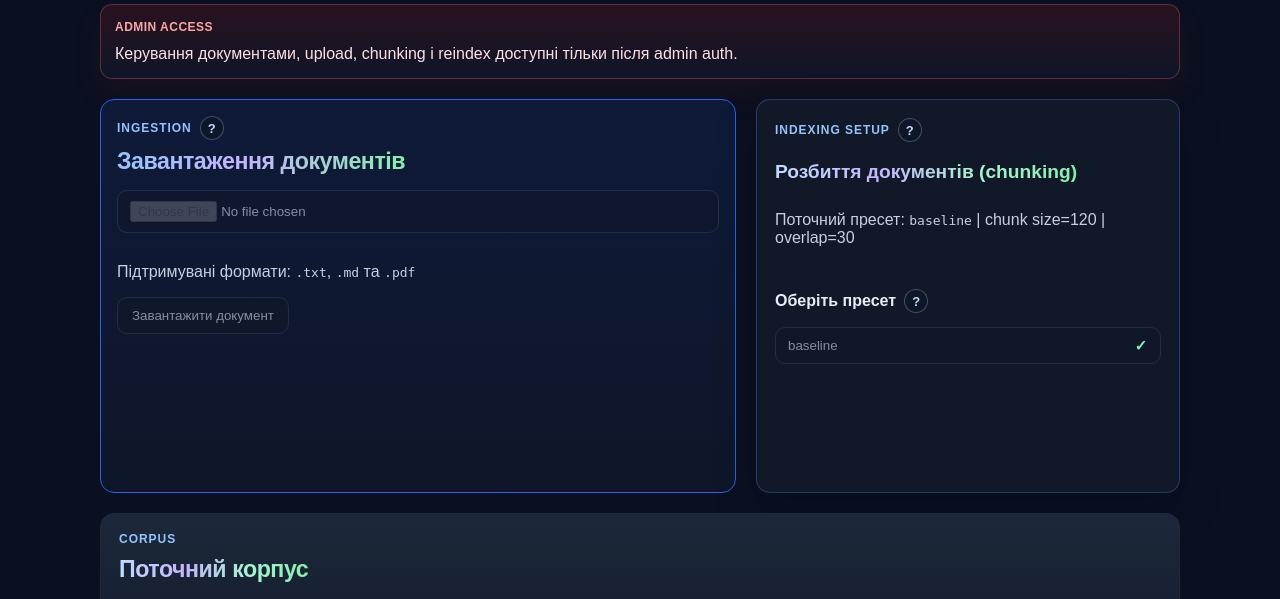
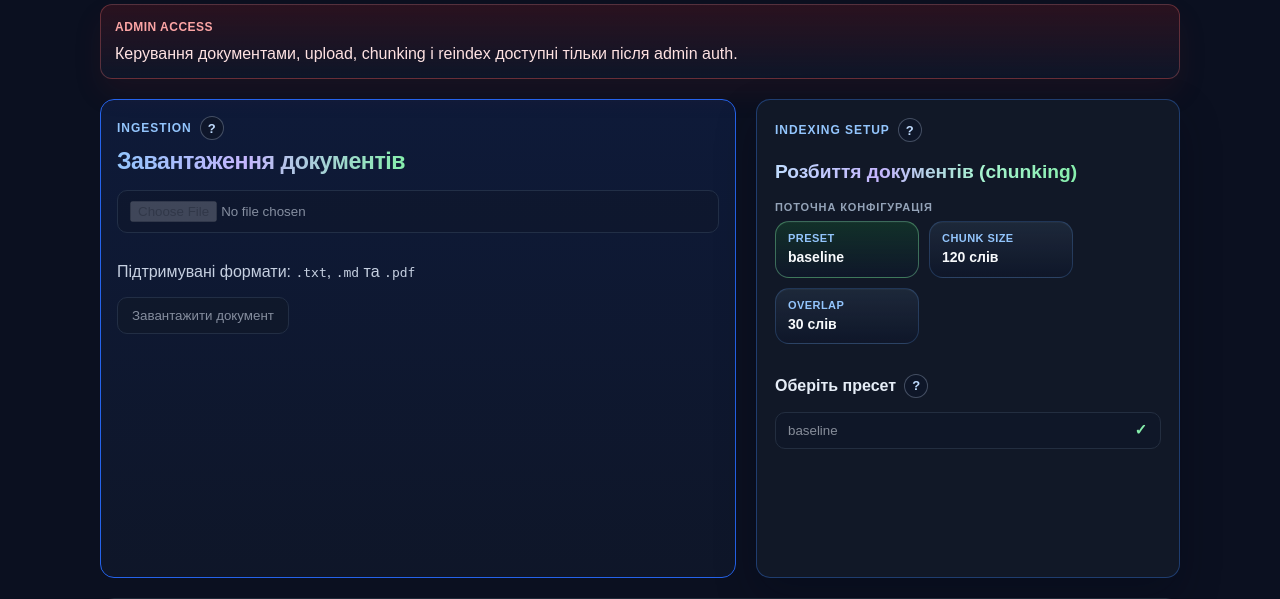
Before and after one commit to drhtka/AI-Knowledge-Assistant, a FastAPI app: page /documents in a window 1280 px wide. Shown: the part 428-1027 px from the top of the page. Run offline with FastAPI, Linux system fonts and the light colour scheme.

Commit message:
refactor: polish chunking preset summary

```diff
--- a/static/css/index.css
+++ b/static/css/index.css
@@ -566,6 +566,58 @@ select:disabled {
     color: #dcfce7;
 }
 
+.chunking-summary-shell {
+    margin-top: 2px;
+}
+
+.chunking-summary-caption {
+    display: inline-block;
+    margin-bottom: 8px;
+    color: #94a3b8;
+    font-size: 11px;
+    font-weight: 700;
+    letter-spacing: 0.08em;
+    text-transform: uppercase;
+}
+
+.chunking-summary-row {
+    margin-top: 0;
+    margin-bottom: 4px;
+    gap: 10px;
+}
+
+.chunking-summary-pill {
+    align-items: flex-start;
+    flex-direction: column;
+    gap: 4px;
+    min-width: 118px;
+    padding: 10px 12px;
+    border-color: rgba(96, 165, 250, 0.22);
+    border-radius: 14px;
+    background: linear-gradient(180deg, rgba(30, 41, 59, 0.96), rgba(15, 23, 42, 0.88));
+    box-shadow: inset 0 1px 0 rgba(255, 255, 255, 0.03);
+}
+
+.chunking-summary-pill-accent {
+    border-color: rgba(134, 239, 172, 0.38);
+    background: linear-gradient(180deg, rgba(20, 83, 45, 0.42), rgba(15, 23, 42, 0.92));
+}
+
+.chunking-summary-pill strong {
+    color: #f8fafc;
+    font-size: 14px;
+    font-weight: 700;
+    line-height: 1.3;
+}
+
+.chunking-summary-label {
+    color: #93c5fd;
+    font-size: 11px;
+    font-weight: 700;
+    letter-spacing: 0.04em;
+    text-transform: uppercase;
+}
+
 .stat-pill-row {
     margin-top: 4px;
 }
--- a/templates/documents.html
+++ b/templates/documents.html
@@ -120,11 +120,23 @@
         <div class="feature-subsection-header">
             <h3 class="feature-subsection-title hero-card-title">Розбиття документів (chunking)</h3>
         </div>
-        <p class="meta">
-            Поточний пресет: <code>{{ system_config.current_preset_label }}</code> |
-            chunk size={{ system_config.chunk_size_words }} |
-            overlap={{ system_config.chunk_overlap_words }}
-        </p>
+        <div class="chunking-summary-shell">
+            <span class="chunking-summary-caption">Поточна конфігурація</span>
+            <div class="pill-row chunking-summary-row">
+                <span class="mode-pill chunking-summary-pill chunking-summary-pill-accent">
+                    <span class="chunking-summary-label">Preset</span>
+                    <strong>{{ system_config.current_preset_label }}</strong>
+                </span>
+                <span class="mode-pill chunking-summary-pill">
+                    <span class="chunking-summary-label">Chunk size</span>
+                    <strong>{{ system_config.chunk_size_words }} слів</strong>
+                </span>
+                <span class="mode-pill chunking-summary-pill">
+                    <span class="chunking-summary-label">Overlap</span>
+                    <strong>{{ system_config.chunk_overlap_words }} слів</strong>
+                </span>
+            </div>
+        </div>
         <form id="chunking-preset-form" class="inline-form">
             <div class="label-with-tooltip">
                 <label for="chunking_preset">Оберіть пресет</label>
```
